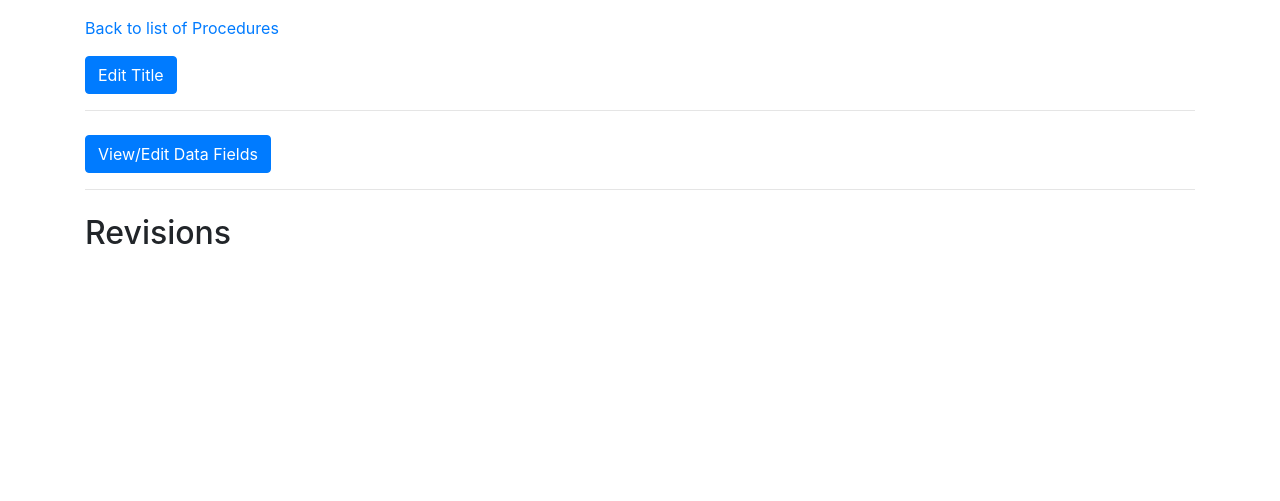
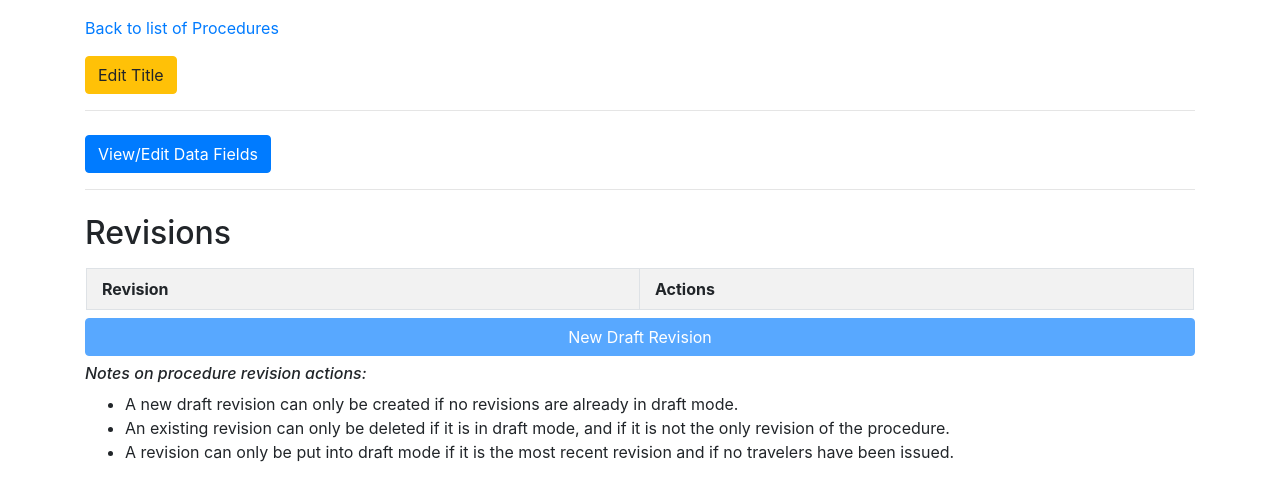
Before and after one commit to jamesmaniscalco/voyager, a Django app: template voyager_django/procedure_writer/templates/procedure_writer/procedure_detail.html in a window 1280 px wide. Shown: the top 501 px of the page. Run offline with Django 4.2, Linux system fonts and the light colour scheme; the template is opened without the code that fills it, so the values that code supplies are empty; some libraries are stand-ins or nearby versions.

Commit message:
Beginning work on ProcedureRevisions
Created ProcedureRevision index logic with buttons for available actions
on the Procedure detail page. Also cleaned up a few templates.

```diff
--- a/voyager_django/procedure_writer/templates/procedure_writer/procedure_confirm_delete.html
+++ b/voyager_django/procedure_writer/templates/procedure_writer/procedure_confirm_delete.html
@@ -24,6 +24,7 @@
             <p>This will delete all revisions and data fields associated with the Procedure.</p>
             <p>Procedures can only be deleted if there are no published revisions.</p>
             <input type="submit" value="Delete Procedure" class="btn btn-danger" />
+            <a class="btn btn-secondary" href="{% url 'procedure_writer:procedure_index' %}">Cancel</a>
     </div>
 </div>
 
--- a/voyager_django/procedure_writer/templates/procedure_writer/procedure_detail.html
+++ b/voyager_django/procedure_writer/templates/procedure_writer/procedure_detail.html
@@ -7,7 +7,7 @@
     <div class="col">
         <h1>{{ procedure.title }}</h1>
         <p><a href="{% url 'procedure_writer:procedure_index' %}" role="button">Back to list of Procedures</a></p>
-        <a type="button" class="btn btn-primary" href="{% url 'procedure_writer:edit_procedure_metadata' procedure_id=procedure.id %}">Edit Title</a>
+        <a type="button" class="btn btn-warning" href="{% url 'procedure_writer:edit_procedure_metadata' procedure_id=procedure.id %}">Edit Title</a>
     </div>
 </div>
 
@@ -29,5 +29,72 @@
     </div>
 </div>
 
+<div class="row g-2 pt-2 mt-0">
+  <div class="col grid-striped mx-3">
+    <div class="row font-weight-bold">
+      <div class="col-6 py-2 border">Revision</div>
+      <div class="col-6 py-2 border border-left-0">Actions</div>
+    </div>
+    {% for revision in procedure.revisions.all %}
+    <div class="row">
+      <div class="col-6 py-2 d-flex align-items-center border border-top-0">
+        {{ revision }}
+        {% if not revision.is_published %}
+          &nbsp;<span class="badge badge-pill badge-warning">draft</span>
+        {% endif %}
+      </div>
+      <div class="col-6 py-2 d-flex align-items-center border-right border-bottom">
+        <div class="my-auto ml-auto">
+          <a type="button" class="btn btn-primary btn-sm" href="">View Traveler Template</a>
+
+          {% if revision.is_published %}
+
+            {% if revision.can_be_returned_to_draft %}
+              <a type="button" class="btn btn-warning btn-sm" href="">Return to Draft</a>
+            {% endif %}
+
+          {% else %}
+            <a type="button" class="btn btn-warning btn-sm" href="">Edit</a>
+
+            {% if revision.can_be_published %}
+              <a type="button" class="btn btn-success btn-sm" href="">Publish</a>
+            {% endif %}
+
+            {% if revision.can_be_deleted %}
+            <a type="button" class="btn btn-danger btn-sm" href="">Delete</a>
+            {% endif %}
+
+          {% endif %}
+        </div>
+      </div>
+    </div>
+    {% endfor %}
+  </div>
+</div>
+
+<div class="row g-2 pt-2 mt-0">
+  <div class="col">
+    {% if procedure.can_create_new_revision %}
+      <a type="button" class="btn btn-primary btn-block" href="" role="button">New Draft Revision</a>
+    {% else %}
+      <span class="d-block" tabindex="0" data-toggle="tooltip" title="New draft revision cannot be created.">
+      <button class="btn btn-primary btn-block" style="pointer-events: none;" type="button" disabled>New Draft Revision</button>
+      </span>
+    {% endif %}
+  </div>
+</div>
+
+<div class="row g-2 pt-2 mt-0">
+    <div class="col">
+      <h6><em>Notes on procedure revision actions:</em></h6>
+      <ul>
+        <li>A new draft revision can only be created if no revisions are already in draft mode.</li>
+        <li>An existing revision can only be deleted if it is in draft mode, and if it is not the only revision of the procedure.</li>
+        <li>A revision can only be put into draft mode if it is the most recent revision and if no travelers have been issued.</li>
+      </ul>
+    </div>
+  </div>
+
+{% include 'enable_tooltips_script.html' %}
 
 {% endblock %}
--- a/voyager_django/static/style.css
+++ b/voyager_django/static/style.css
@@ -1,9 +1,9 @@
 
 
-.grid-striped .row:nth-of-type(odd) {
+.grid-striped > .row:nth-of-type(odd) {
     background-color: rgba(0,0,0,.05);
 }
 
-.grid-striped .row .col .row {
+.grid-striped > .row {
     background-color: none;
 }
--- /dev/null
+++ b/voyager_django/templates/enable_tooltips_script.html
@@ -0,0 +1,5 @@
+<script>
+$(function () {
+    $('[data-toggle="tooltip"]').tooltip()
+})
+</script>
```
Also changed, not shown: voyager_django/procedure_writer/models.py (+21 -0 lines).
